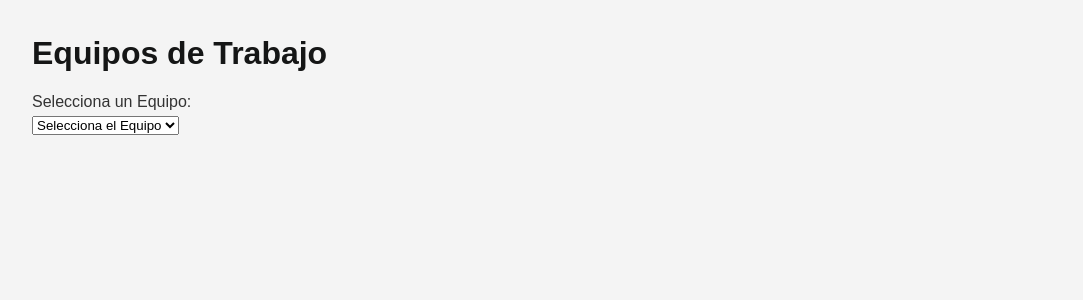
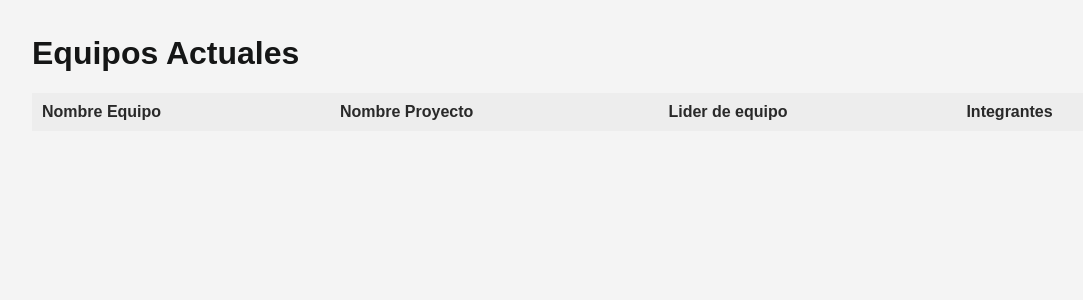
Before and after one commit to ElCreduloMcFly/Maestranza, a Django app: page /mostrarequipos/ in a window 1280 px wide. Shown: the part 114-414 px from the top of the page, without its empty margins (32-1115 px from the left). Run offline with Django 4.2, Linux system fonts and the light colour scheme; data that the repository does not hold is empty.

Commit message:
funciones listas
todo lo funcional LISTO

```diff
--- a/Pag/templates/Equipos.html
+++ b/Pag/templates/Equipos.html
@@ -44,34 +44,6 @@
         }
     </style>
 
-<script>
-    function mostrarInfoEquipo() {
-        var selectEquipo = document.getElementById('Equiposa');
-        var infoEquipo = document.getElementById('infoEquipo');
-
-        // Obtener el equipo seleccionado
-        var equipoId = selectEquipo.value;
-
-        // Aquí puedes hacer una solicitud AJAX para obtener la información del equipo desde tu backend
-        // En este ejemplo, simulamos la información del equipo
-        var nombreEquipo = "Equipo de Prueba";
-        var nombreProyecto = "Proyecto Ejemplo";
-        var nombreLider = "Líder del Equipo";
-        var integrantes = ["Integrante 1", "Integrante 2", "Integrante 3"];
-
-        // Mostrar la información del equipo seleccionado
-        infoEquipo.innerHTML = `
-            <h2>${nombreEquipo}</h2>
-            <p><strong>Nombre del Equipo:</strong> ${nombre_equipo}</p>
-            <p><strong>Nombre del Proyecto:</strong> ${nombre_proyecto}</p>
-            <p><strong>Líder del Equipo:</strong> ${nombre_lider}</p>
-            <p><strong>Integrantes:</strong></p>
-            <ul>
-                ${integrantes.map(integrante => `<li>${integrante}</li>`).join('')}
-            </ul>
-        `;
-    }
-</script>
 </head>
 <body ng-controller="inventarioController">
     <header>
@@ -107,23 +79,60 @@
         </nav>
     </header>
 
-        <div class="container-fluid">
+    <div class="container-fluid">
+
+        <div class="col-xs-12 col-sm-6">
+            <h1>Equipos Actuales</h1>
             <div class="container">
-                <h1>Equipos de Trabajo</h1>
-                <label for="Equipos">Selecciona un Equipo:</label>
-                <select id="Equiposa" name="equipo" onchange="mostrarInfoEquipo()">
-                    <option value="">Selecciona el Equipo</option>
-                    {% for equipo in equipos %}
-                        <option value="{{ equipo.id_equipo }}">{{ equipo.nombre_equipo }}</option>
-                    {% endfor %}
-                </select>
+                <div class="body-content">
+                    <div class="row">
+                        <div class="col-md-12">
+                            <div class="panel z-depth-1">
+                                <div class="panel-content">
+                                    <div class="row">
+                                        <div class="col-md-12">
+                                            <div class="table-responsive">
+                                                <table id="dataTable" class="table table-hover">
+                                                    <thead>
+                                                        <tr>
+                                                            <th>Nombre Equipo</th>
+                                                            <th>Nombre Proyecto</th>
+                                                            <th>Lider de equipo</th>
+                                                            <th>Integrantes</th>
+                                                        </tr>
+                                                    </thead>
+                                                    <tbody>
+                                                        {% for equipo in equipos %}
+                                                        <tr>
+                                                            <td>{{equipo.nombre_equipo }}</td>
+                                                            <td>{{equipo.nombre_proyecto }}</td>
+                                                            <td>{{equipo.lider_proyecto.nombre_usu }}</td>
+                                                            <td>
+                                                                <div>{{equipo.integrante_1.nombre_usu }}</div>
+                                                                <div>{{equipo.integrante_2.nombre_usu }}</div>
+                                                                <div>{{equipo.integrante_3.nombre_usu }}</div>
+                                                            </td>
+                                                            <td>
+                                                                <button class="btn btn-danger">
+                                                                    <a href="{% url 'eliminarequipo' equipo.id_equipo %}">Eliminar</a>
+                                                                </button>
+                                                            </td>
+                                                        </tr>
+                                                        {% endfor %}
+                                                    </tbody>
+                                                </table>
+                                            </div>
+                                        </div>
+                                    </div>
+                                </div>
+                            </div>
+                        </div>
+                    </div>
+                </div>
             </div>
         </div>
-
-        <div id="infoEquipo" class="container">
-            <!-- Aquí se mostrará la información del equipo seleccionado -->
-        </div>
-
+    </div>
+</div>
 
 </body>
 </html>
--- a/Pag/urls.py
+++ b/Pag/urls.py
@@ -1,6 +1,6 @@
 from django.contrib import admin
 from django.urls import path
-from .views import mostrarhome,mostrarcarrito,mostrarherramientas,mostrarinicio,mostrarvendedor,iniciarsesion,registrar,finsesion,mostraragregar,agregarproducto,eliminarproducto,modificarproducto,mostrarproducto,mostrarnuevotrabajador,mostrarmenulogin,mostrarproveedor,mostrarproveedores,agregarequipo,agregarProveedor,mostrarequipos,eliminarproveedor,agregartrabajador,agregarequipos
+from .views import mostrarhome,mostrarcarrito,mostrarherramientas,mostrarinicio,mostrarvendedor,iniciarsesion,registrar,finsesion,mostraragregar,agregarproducto,eliminarproducto,modificarproducto,mostrarproducto,mostrarnuevotrabajador,mostrarmenulogin,mostrarproveedor,mostrarproveedores,agregarequipo,agregarProveedor,mostrarequipos,eliminarproveedor,agregartrabajador,agregarequipos,eliminarequipo
 
 urlpatterns = [
     path('',mostrarhome,name="MenuPrincipal"),
@@ -23,6 +23,7 @@ urlpatterns = [
     path('agregarEquipos/',agregarequipos, name='agregarEquipos'),
     path('agregarprove/',agregarProveedor, name='agregarprove'),
     path('eliminarproducto/<id_prod>',eliminarproducto, name='eliminarproducto'),
+    path('eliminarequipo/<id_equipo>',eliminarequipo, name='eliminarequipo'),
     path('eliminarproveedor/<id_prov>',eliminarproveedor, name='eliminarproveedor'),
     path('mostrarproducto/<int:id_prod>',mostrarproducto, name='mostrarproducto'),
     path('modificarproducto/<int:id_prod>',modificarproducto, name='modificarproducto'),
--- a/Pag/views.py
+++ b/Pag/views.py
@@ -72,10 +72,6 @@ def mostrarproducto(request,id_prod):
     categorias = categoria.objects.all()
     return render(request,'modificarproducto.html',{'productos':productos,'categorias':categorias})
 
-
-
-
-
 #FUNCIONES DEL USUARIO
 
 def registrar(request):
@@ -87,6 +83,46 @@ def registrar(request):
     telefonoU = request.POST['telefono']
     preguntaU = request.POST['pregunta']
     respuestaU = request.POST['rs']
+
+    # Función de validación de RUT integrada
+    def validar_rut(rut):
+        try:
+            # Obtener número y dígito verificador
+            numero, digito_verificador = rut[:-1], rut[-1]
+
+            # Convertir el número a una lista de enteros
+            numero = list(map(int, numero))
+
+            # Definir los multiplicadores
+            multiplicadores = [2, 3, 4, 5, 6, 7]
+
+            # Calcular la suma ponderada
+            suma = 0
+            multiplicador_index = 0
+            for n in reversed(numero):
+                suma += n * multiplicadores[multiplicador_index]
+                multiplicador_index = (multiplicador_index + 1) % len(multiplicadores)
+
+            # Calcular el resto de la suma
+            resto = suma % 11
+            resultado = 11 - resto
+
+            # Determinar el dígito verificador
+            if resultado == 11:
+                digito_calculado = "0"
+            elif resultado == 10:
+                digito_calculado = "K"
+            else:
+                digito_calculado = str(resultado)
+
+                # Comparar el dígito verificador calculado con el proporcionado
+            return digito_calculado.upper() == digito_verificador.upper()
+        except:
+            return False
+
+    # Verificar si el RUT es válido
+    if not validar_rut(rutU):
+        return render(request, 'rut_valido.html')
 
     # Verificar si el correo electrónico ya está registrado
 
@@ -220,6 +256,46 @@ def agregartrabajador(request):
     if User.objects.filter(email=correoT).exists():
         return render(request, 'correo_registrado.html')
 
+    # Función de validación de RUT integrada
+    def validar_rut(rut):
+        try:
+            # Obtener número y dígito verificador
+            numero, digito_verificador = rut[:-1], rut[-1]
+
+            # Convertir el número a una lista de enteros
+            numero = list(map(int, numero))
+
+            # Definir los multiplicadores
+            multiplicadores = [2, 3, 4, 5, 6, 7]
+
+            # Calcular la suma ponderada
+            suma = 0
+            multiplicador_index = 0
+            for n in reversed(numero):
+                suma += n * multiplicadores[multiplicador_index]
+                multiplicador_index = (multiplicador_index + 1) % len(multiplicadores)
+
+            # Calcular el resto de la suma
+            resto = suma % 11
+            resultado = 11 - resto
+
+            # Determinar el dígito verificador
+            if resultado == 11:
+                digito_calculado = "0"
+            elif resultado == 10:
+                digito_calculado = "K"
+            else:
+                digito_calculado = str(resultado)
+
+                # Comparar el dígito verificador calculado con el proporcionado
+            return digito_calculado.upper() == digito_verificador.upper()
+        except:
+            return False
+
+    # Verificar si el RUT es válido
+    if not validar_rut(rutT):
+        return render(request, 'rut_valido.html')
+
     user = User.objects.create_user(username = correoT,
                                     email= correoT,
                                     password= contrasenaT)
@@ -258,3 +334,8 @@ def agregarequipos(request):
     equipo.objects.create(nombre_equipo=nombreE, nombre_proyecto=nombreP, lider_proyecto=Registrolider, integrante_1=Registrointe1, integrante_2=Registrointe2, integrante_3=Registrointe3)
 
     return redirect('mostrarequipos')
+
+def eliminarequipo(request, id_equipo):
+        eliminar = equipo.objects.get(id_equipo = id_equipo)
+        eliminar.delete()
+        return redirect('mostrarequipos')
```
Also changed, not shown: Pag/templates/rut_valido.html (added, +42 -0 lines).
